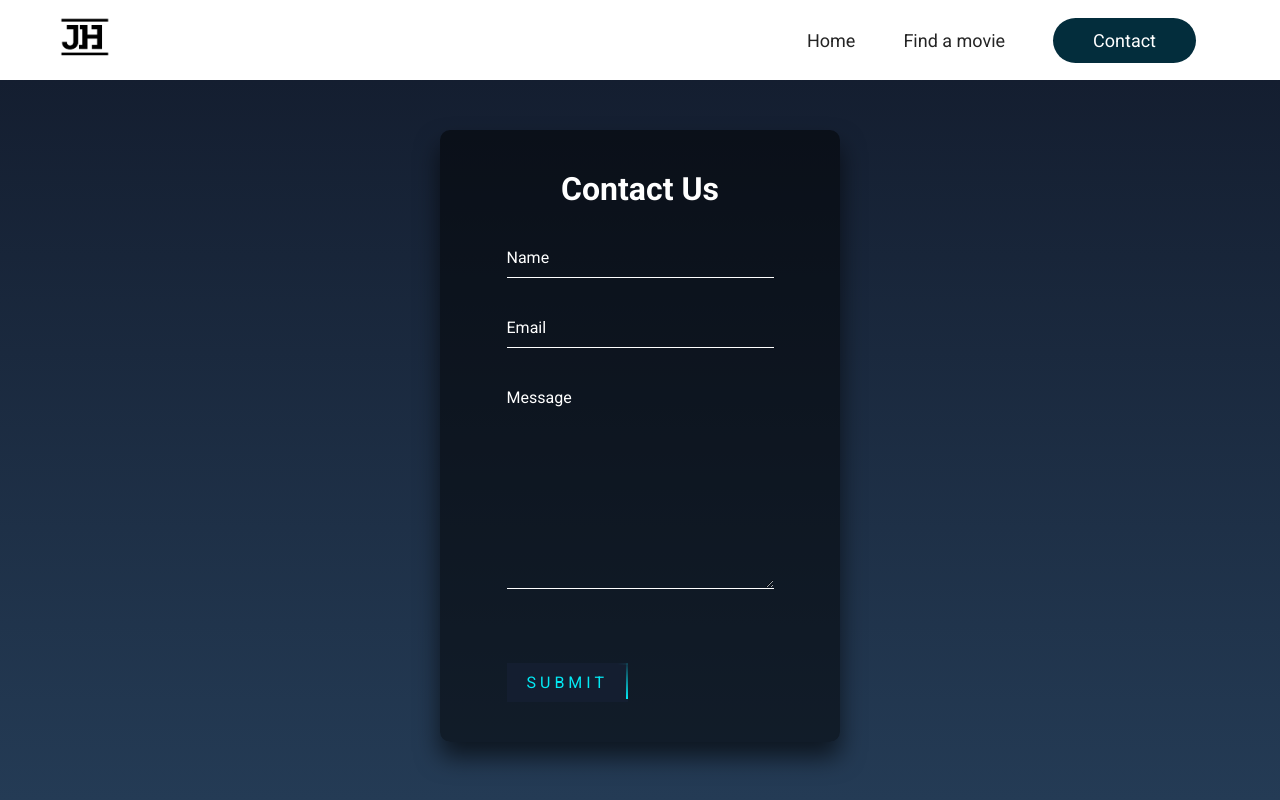
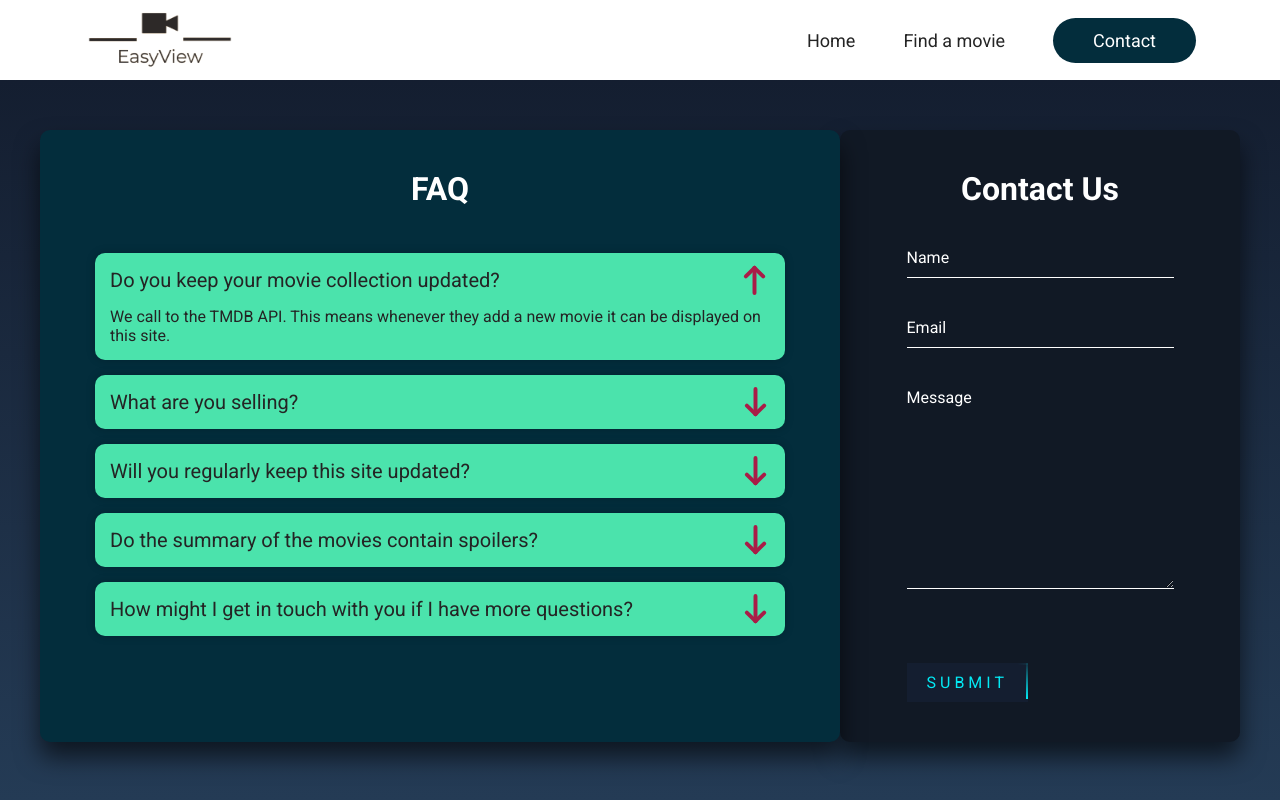
Before and after one commit to JawadH02/easyView-app, a React (Create React App) app: page /contact in a window 1280 px wide. Shown: the top 800 px of the page. Built offline with nearby package versions, Linux system fonts and the light colour scheme.

Commit message:
finished contact

```diff
--- /dev/null
+++ b/src/components/Faqs/Faqs.jsx
@@ -0,0 +1,66 @@
+import './faqs.css';
+import { useState } from 'react';
+import Faq from '../ui/Faq/Faq';
+const Faqs = () => {
+
+    const [faqs, setFaqs] = useState([
+        {
+            question: 'Do you keep your movie collection updated?',
+            answer: 'We call to the TMDB API. This means whenever they add a new movie it can be displayed on this site.',
+            open: true,
+        },
+        {
+            question: 'What are you selling?',
+            answer: 'We are not selling anything. We are simply displaying movies for your convenience.',
+            open: false,
+        },
+        {
+            question: 'Will you regularly keep this site updated?',
+            answer: 'We will be getting feedback from our audience and regularly be updating / adding features.',
+            open: false,
+        },
+        {
+            question: 'Do the summary of the movies contain spoilers?',
+            answer: 'We get out data from TMDB and they make sure summary does not spoil.',
+            open: false,
+        },
+        {
+            question: 'How might I get in touch with you if I have more questions?',
+            answer: 'Shoot us an email by filling out the form on this page!',
+            open: false,
+        },
+    ])
+
+    const toggleFAQ = index => {
+        setFaqs(faqs.map((faq, i) => {
+            if (i === index) {
+                faq.open = !faq.open
+            } else {
+                faq.open = false;
+            }
+
+            return faq;
+        })
+        )
+    }
+    return (
+        <div id="Faq">
+            <div className="faq__row">
+                <div className="faq__container">
+                    <div className="faqs">
+                        <h1 className="faq__heading--title">
+                            FAQ
+                        </h1>
+                        <div className="faq__card">
+                            {faqs.map((faq, index) => (
+                                <Faq faq={faq} index={index} toggleFAQ={toggleFAQ} />
+                            ))}
+                        </div>
+                    </div>
+                </div>
+            </div>
+        </div>
+    )
+}
+
+export default Faqs
--- /dev/null
+++ b/src/components/Faqs/faqs.css
@@ -0,0 +1,26 @@
+.faq__container {
+    height: 612px;
+}
+
+.faqs {
+    display: flex;
+    flex-direction: column;
+    align-items: center;
+    width: 100%;
+    max-width: 800px;
+    height: 100%;
+    padding: 40px;
+    background: #032D3C;
+    box-sizing: border-box;
+    box-shadow: 0 15px 25px rgba(0, 0, 0, 0.6);
+    border-radius: 10px;
+    position: relative;
+}
+
+.faq__heading--title {
+    margin: 0 0 30px;
+    font-size: 32px;
+    padding: 0;
+    color: #FFF;
+    text-align: center;
+}
--- a/src/components/Landing/landing.css
+++ b/src/components/Landing/landing.css
@@ -71,7 +71,7 @@
 }
 
 .header__img--wrapper {
-    padding: 20px;
+    padding: 0 20px;
 }
 
 .header__img {
--- a/src/components/Nav/nav.css
+++ b/src/components/Nav/nav.css
@@ -16,8 +16,8 @@ nav {
 }
 
 #personal-logo {
-    width: 50px;
-    height: 50px;
+    width: 200px;
+    height: 200px;
 }
 
 .color--invert {
@@ -146,7 +146,7 @@ MODAL
 
 .menu--open {
     max-height: 100vh;
-    overflow-y: hidden;
+    overflow: hidden;
 }
 
 .menu__links {
--- /dev/null
+++ b/src/components/ui/Faq/Faq.jsx
@@ -0,0 +1,19 @@
+import './faq.css';
+
+const Faq = ({ faq, toggleFAQ, index }) => {
+    return (
+        <div
+            className={"faq " + (faq.open ? 'open' : '')}
+            key={index}
+            onClick={() => toggleFAQ(index)}>
+            <div className="faq__question">
+                {faq.question}
+            </div>
+            <div className="faq__answer">
+                {faq.answer}
+            </div>
+        </div>
+    )
+}
+
+export default Faq
--- /dev/null
+++ b/src/components/ui/Faq/faq.css
@@ -0,0 +1,52 @@
+.faq {
+    margin: 15px;
+    padding: 15px;
+    background-color: #4BE3AC;
+    color: #242424;
+    background-repeat: 8px;
+    box-shadow: 0 0 10px rgba(0, 0, 0, 0.2);
+    border-radius: 10px;
+}
+
+.faq__question {
+    position: relative;
+    font-size: 20px;
+    padding-right: 80px;
+    transition: all 300ms ease;
+}
+
+.faq__question:after {
+    content: '';
+    position: absolute;
+    top: 50%;
+    right: 0;
+    transform: translateY(-50%);
+    width: 30px;
+    height: 30px;
+    background-image: url('../../../assets/arrow-down.svg');
+    filter: invert(1);
+    background-position: center;
+    background-size: contain;
+    background-repeat: no-repeat;
+    transition: all 300ms ease;
+}
+
+.faq__answer {
+    opacity: 0;
+    max-height: 0;
+    overflow-y: hidden;
+    transition: all 300ms ease;
+}
+
+.open .faq__question {
+    margin-bottom: 15px;
+}
+
+.open .faq__question:after {
+    transform: translateY(-50%) rotate(180deg)
+}
+
+.open .faq__answer {
+    max-height: 1000px;
+    opacity: 1;
+}
--- a/src/index.css
+++ b/src/index.css
@@ -57,7 +57,8 @@ p {
     }
 
     .landing__form {
-        margin: 0 20px;
+        margin-right: 20px;
+        margin-left: 20px;
     }
 
     .landing__description {
@@ -80,6 +81,23 @@ p {
 
     .movie__selected--description {
         width: 100%;
+    }
+
+    .contact__row {
+        flex-direction: column-reverse;
+    }
+
+    .faqs {
+        width: 100%;
+        max-width: 400px;
+    }
+
+    .faq__question {
+        font-size: 16px;
+    }
+
+    .faq__answer {
+        font-size: 14px;
     }
 }
 
--- a/src/pages/Contact/Contact.jsx
+++ b/src/pages/Contact/Contact.jsx
@@ -3,6 +3,7 @@ import Nav from '../../components/Nav/Nav';
 import { useRef, useState } from 'react';
 import { FontAwesomeIcon } from '@fortawesome/react-fontawesome';
 import emailjs from 'emailjs-com';
+import Faqs from '../../components/Faqs/Faqs';
 
 const Contact = () => {
     const form = useRef();
@@ -69,6 +70,9 @@ const Contact = () => {
                                 </div>
                             </div>
                         </div>
+                        <div className="contact__faq">
+                            <Faqs />
+                        </div>
                     </div>
                 </div>
             </section>
--- a/src/pages/Contact/contact.css
+++ b/src/pages/Contact/contact.css
@@ -14,6 +14,7 @@
 
 .contact__row {
     display: flex;
+    flex-direction: row-reverse;
     justify-content: center;
     align-items: center;
 }
@@ -26,7 +27,7 @@
     width: 100%;
     max-width: 400px;
     padding: 40px;
-    background: rgba(0, 0, 0, 0.5);
+    background: #111925;
     box-sizing: border-box;
     box-shadow: 0 15px 25px rgba(0, 0, 0, 0.6);
     border-radius: 10px;
```
Also changed, not shown: src/assets/arrow-down.svg (added), src/assets/logo.png.
